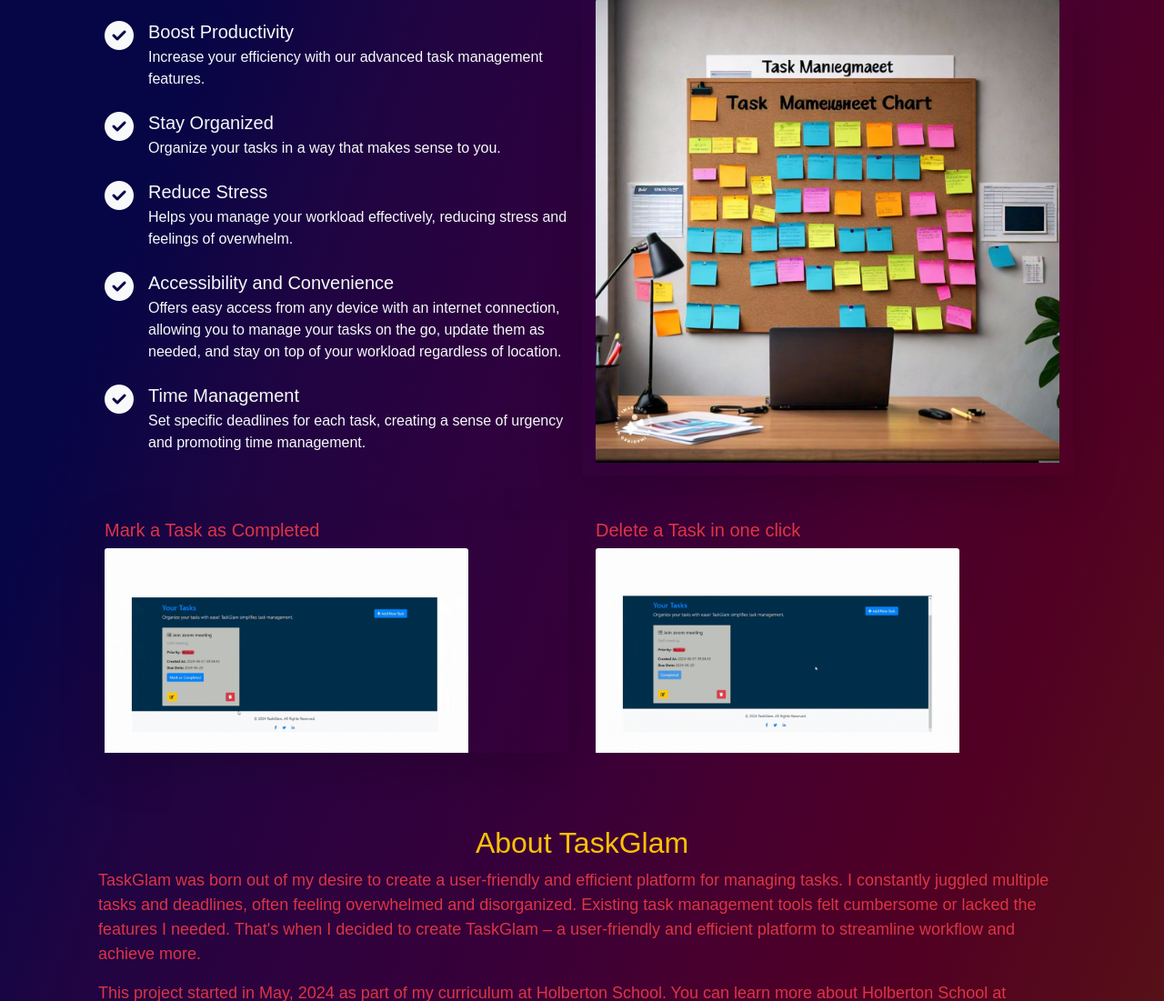
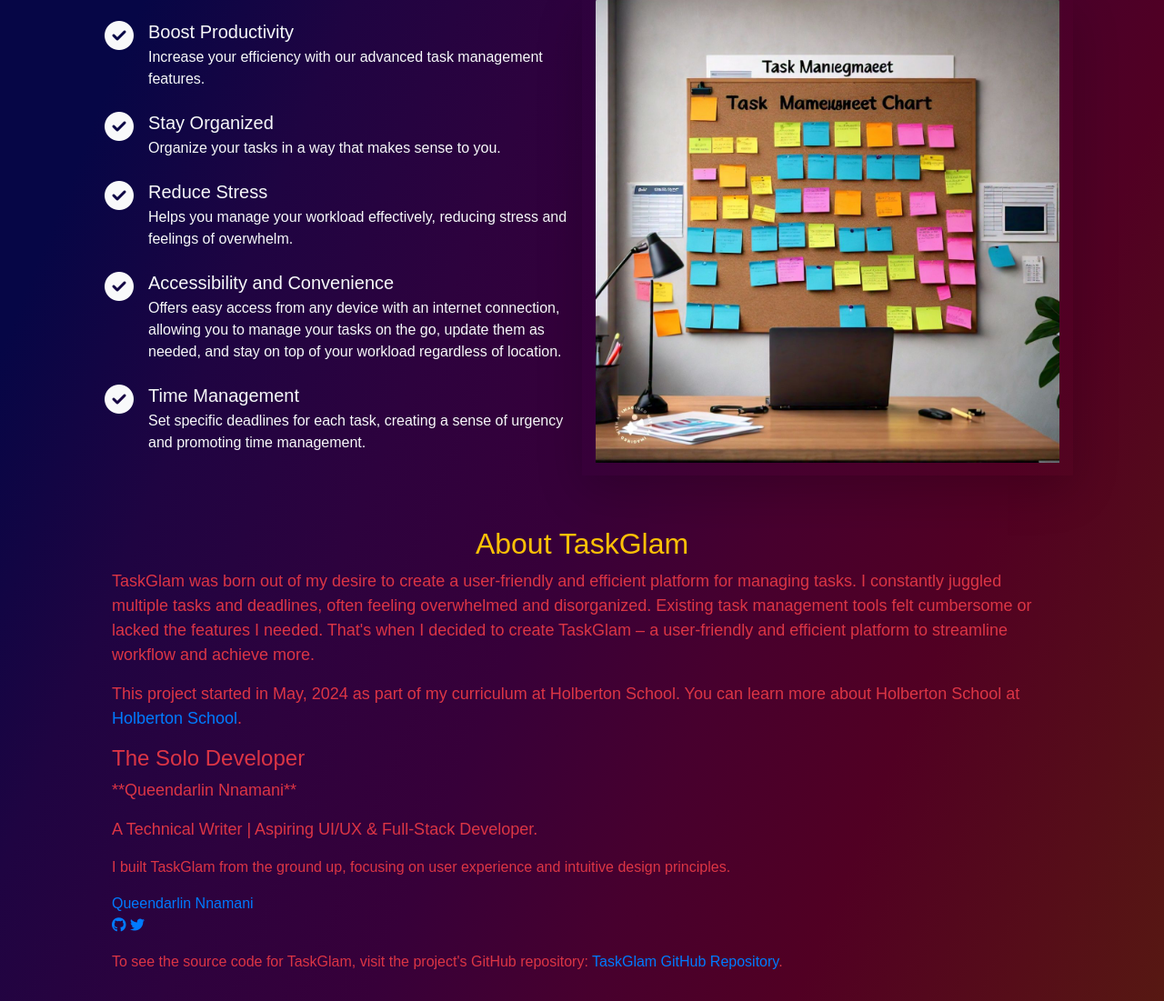
Before and after one commit to Queendarlin/TaskGlam, a Flask app: page / in a window 1280 px wide. Shown: the part 1907-3008 px from the top of the page at 91% size. Run offline with Flask 3, Linux system fonts and the light colour scheme; some libraries are stand-ins or nearby versions.

Commit message:
Polishing the interface

```diff
--- a/task_manager/templates/home.html
+++ b/task_manager/templates/home.html
@@ -148,23 +148,6 @@
     </div>
   </div>
 
-
-  <div class="row">
-    <div class="col-lg-6">
-      <div class="mb-4 text-danger shadow-lg mt-5">
-        <h5>Mark a Task as Completed</h5>
-        <img src="{{ url_for('static', filename='images/complete-task.gif') }}" alt="Marking task as on TaskGlam" class="card-img-top" style="max-width: 400px;">
-      </div>
-    </div>
-    <div class="col-lg-6 mt-5">
-      <div class="text-danger">
-        <h5>Delete a Task in one click</h5>
-        <img src="{{ url_for('static', filename='images/delete-task.gif') }}" alt="Deleting task on TaskGlam" class="card-img-top" style="max-width: 400px;">
-      </div>
-    </div>
-  </div>
-</div>
-
   <!-- About Section -->
   <div class="container my-5 mt-7 p-2 text-danger">
     <h2 class="text-center text-warning">About TaskGlam</h2>
```
Also changed, not shown: instance/task_manager.db.
